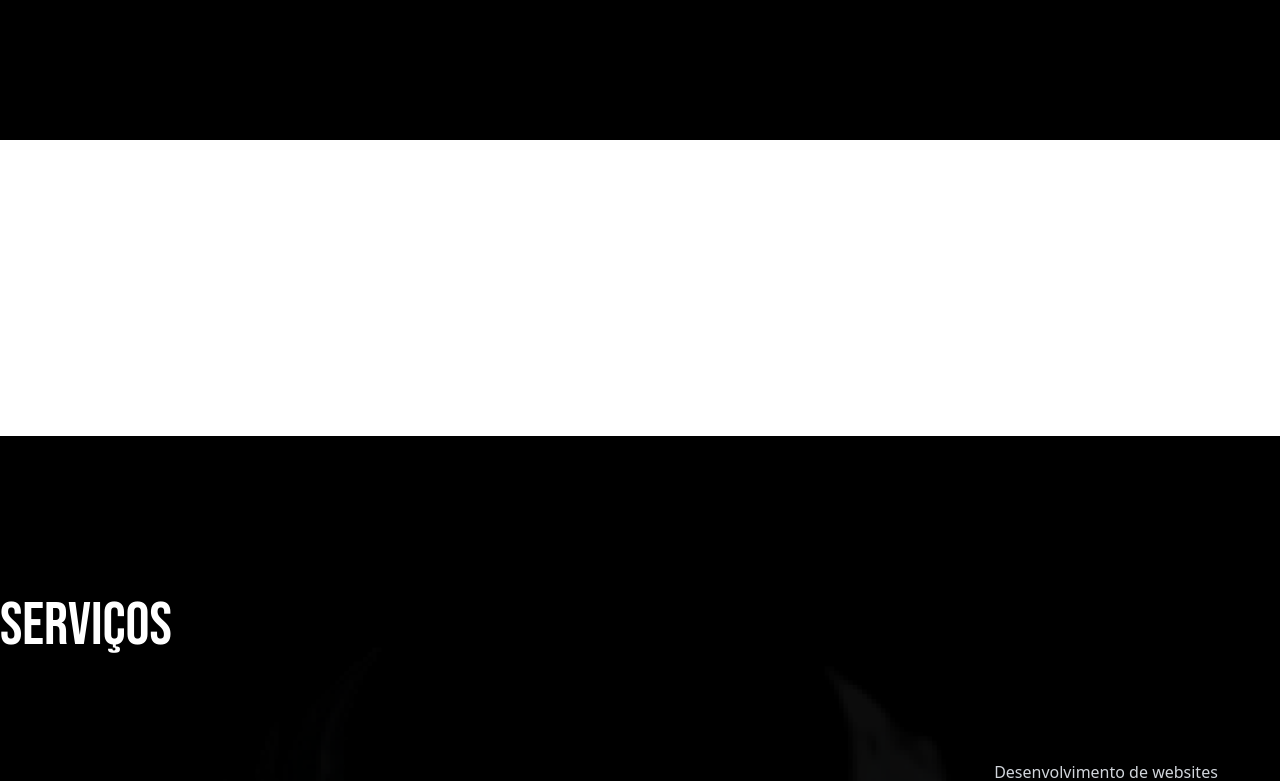
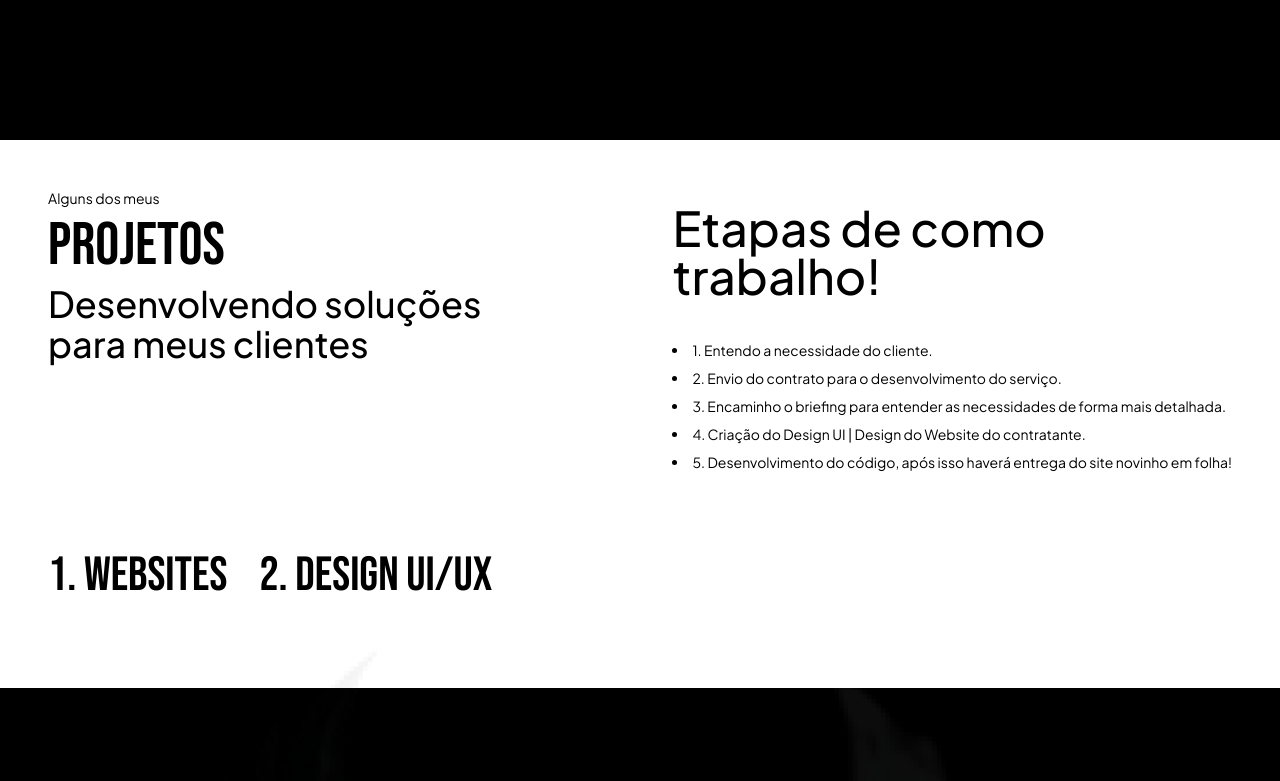
Before and after one commit to DevGustavoGantois/DevGustavoGantois_3.0, a Next.js app: page / in a window 1280 px wide. Shown: the part 1804-2585 px from the top of the page. Built offline with nearby package versions, Linux system fonts and the light colour scheme.

Commit message:
feat:Creating one part of s-projects, i need to adjust the responsiveness

```diff
--- a/src/app/s-about.tsx
+++ b/src/app/s-about.tsx
@@ -22,9 +22,11 @@ export function HomeAbout() {
             <h1 className="font-primary text-white text-center lg:text-start text-5xl">
               {item.title}
             </h1>
-            <p className="font-secondary font-extralight text-gray-300 max-w-[600px] text-sm lg:text-base">
+            <div className="flex justify-center lg:justify-start">
+            <p className="font-secondary font-extralight text-center lg:text-start text-gray-300 max-w-[600px] text-sm lg:text-base">
               {item.description}
             </p>
+            </div>
             <div className="flex flex-col lg:flex-row justify-center lg:justify-start mt-5 gap-6">
               <Button variant="primary_port">{item.btnTextPrimary}</Button>
               <Button variant="secondary_port">{item.btnTextSecondary}</Button>
--- a/src/app/s-projects.tsx
+++ b/src/app/s-projects.tsx
@@ -1,29 +1,57 @@
+import { useLanguage } from "@/context/language-context";
+import { en } from "@/data/languages/en";
+import { fr } from "@/data/languages/fr";
+import { pt } from "@/data/languages/pt-br";
+
 export function HomeProjects() {
+    const { language } = useLanguage();
+
+    const projectsData =
+    language === 'pt'
+    ? pt.homeProjectsData
+    : language === 'en'
+    ? en.homeProjectsData
+    : fr.homeProjectsData;
+
+
     return (
         <section className="bg-white p-6 lg:p-12 mt-20 lg:mt-40" id="Projects">
             <div className="max-w-[1500px] p-6 lg:p-0 mx-auto">
-                <div className="flex flex-col gap-6 lg:flex-row justify-center lg:justify-between">
-                <div className="flex flex-col gap-2">
-                    <p className="text-black font-secondary text-sm font-extralight text-center lg:text-start"></p>
-                    <h1 className="text-black font-primary text-3xl text-center lg:text-start"></h1>
-                </div>
-                <div className="flex flex-col gap-6">
-                    <h1 className="font-secondary text-3xl text-black font-medium"></h1>
-                    <ul className="flex flex-col gap-1">
-                            <li></li>
-                            <li></li>
-                            <li></li>
-                            <li></li>
-                            <li></li>
-                    </ul>
-                </div>
-                </div>
-                <div className="flex justify-center flex-col lg:flex-row items-center text-xl lg:text-4xl">
-                    <h1 className="text-black"></h1>
-                    <h1 className="text-black"></h1>
-                </div>
-                <main className="mt-20 lg:mt-40">
-
+            {projectsData.map((item, index) => (
+          <div
+            className="flex md:flex-col gap-6 lg:flex-row justify-center lg:justify-between"
+            key={index}
+          >
+            <div className="flex flex-col gap-2">
+              <p className="text-black font-secondary text-sm font-extralight text-center lg:text-start">
+                {item.pretitle}
+              </p>
+              <h1 className="text-black font-primary text-6xl text-center lg:text-start">
+                {item.title}
+              </h1>
+              <p className="hidden md:flex text-black font-secondary font-medium text-4xl max-w-[500px]">
+                {item.subtitle}
+              </p>
+            </div>
+            <div className="flex flex-col justify-start">
+            <div className="hidden md:flex flex-col gap-2 mt-0 lg:mt-4">
+                <h1 className="text-black font-secondary font-medium text-5xl max-w-[400px]">{item.workDescription}</h1>
+            </div>
+            <div className="mt-10 flex gap-2 flex-col">
+                {item.steps.map((step, index) => {
+                    return (
+                        <li key={index} className="text-black font-secondary text-sm">{step}</li>
+                    )
+                })}
+            </div>
+            </div>
+          </div>
+        ))}
+                <main className="mt-20 mb-10">
+                    <div className="flex gap-8 items-center">
+                    <h1 className="text-black font-primary text-3xl lg:text-5xl">1. WEBSITES</h1>
+                    <h1 className="text-black font-primary text-3xl lg:text-5xl">2. DESIGN UI/UX</h1>
+                    </div>
                 </main>
             </div>
         </section>
--- a/src/app/s-testimonials.tsx
+++ b/src/app/s-testimonials.tsx
@@ -35,7 +35,7 @@ import { Star } from "lucide-react";
               <Carousel>
                 <CarouselContent>
                   {section.testimonials.map((testimonial, index) => (
-                    <CarouselItem className="md:basis-1/2 lg:basis-1/3" key={index}>
+                    <CarouselItem className="md:basis-1/2 xl:basis-1/3" key={index}>
                       <div className="text-center p-6 border border-white/20 w-full h-full rounded-lg">
                         <h3 className="text-lg font-semibold text-white font-seocndary">
                           {testimonial.name}
--- a/src/data/languages/en.ts
+++ b/src/data/languages/en.ts
@@ -63,7 +63,8 @@ export const en = {
     },
     ],
 
-    homeProjectsData: {
+    homeProjectsData: [
+        {
         pretitle: "Some of my",
         title: "Projects",
         subtitle: "Developing solutions for my clients",
@@ -76,9 +77,11 @@ export const en = {
             "5. Develop the code, then deliver the brand new website!",
         ],
     },
+],
 
     homeServicesData: [
-        {title: "Services",
+        {
+        title: "Services",
         services: [
             {
                 number: '01',
```
